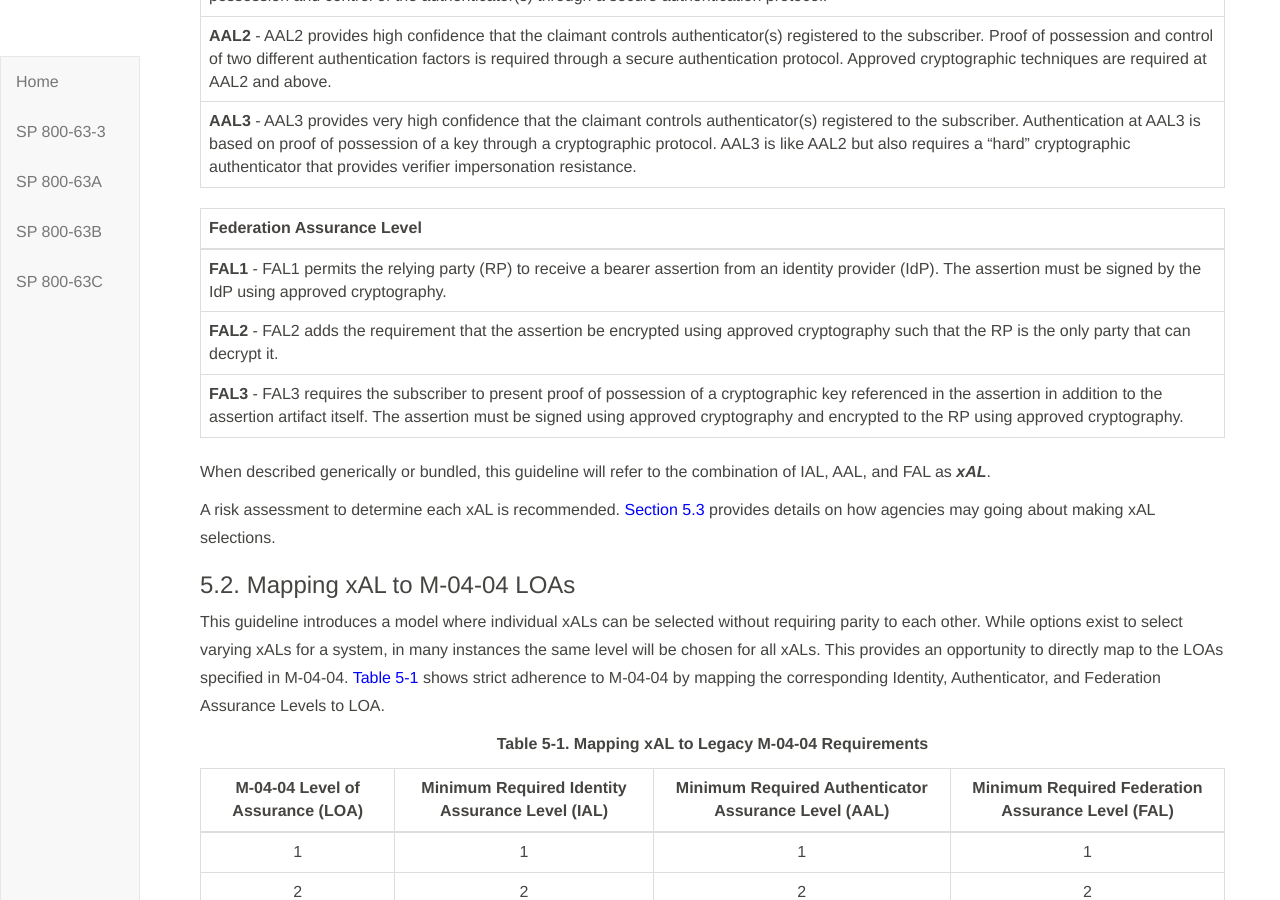
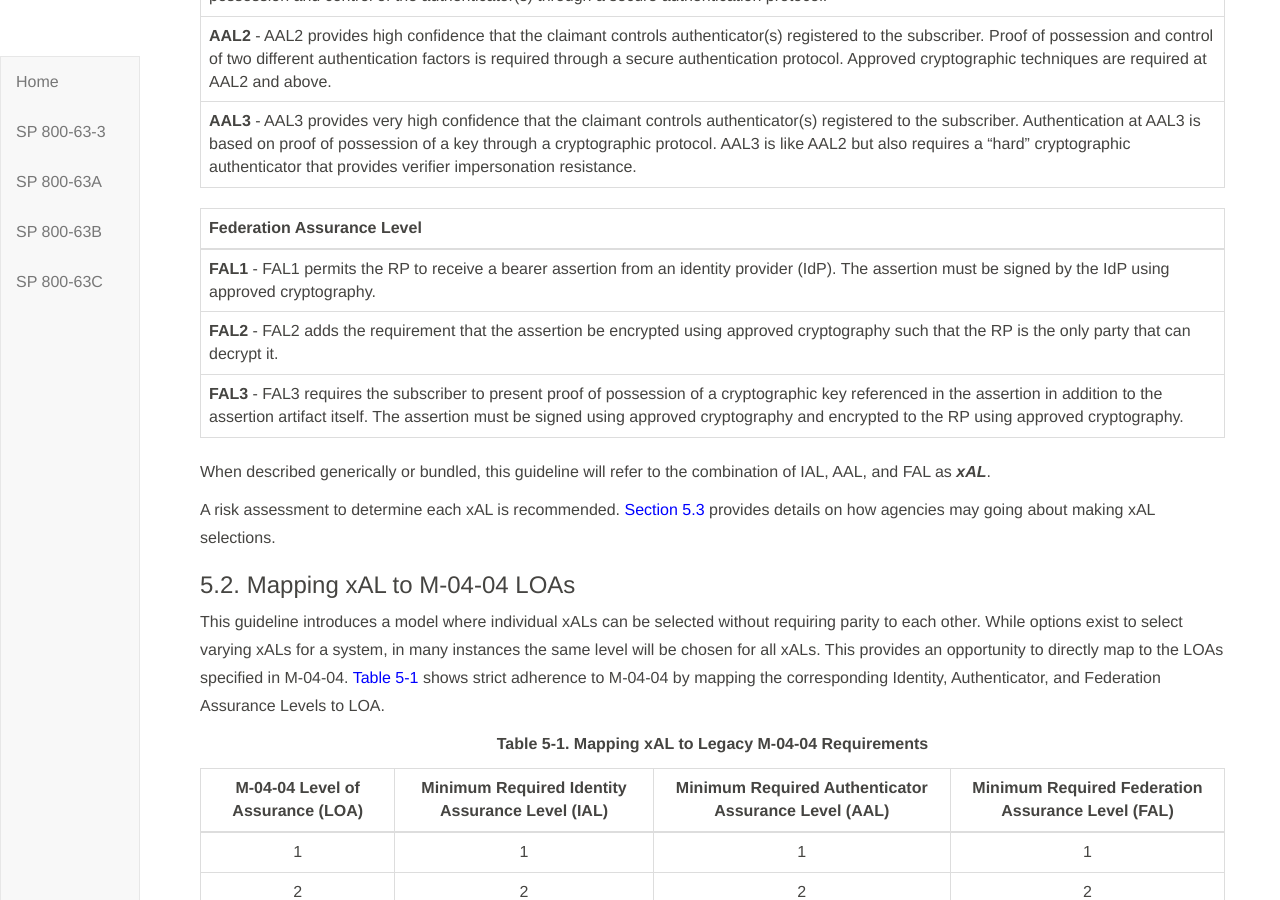
Before and after one commit to usnistgov/800-63-3, a Jekyll site: the page built from sp800-63-3/sec5_xAL.md, in a window 1280 px wide and 900 px high, scrolled down 1387 px. Built offline with Jekyll 4.4.1, drawn with Linux system fonts in a browser that asks for light colours; our own code applies the rules of GitHub Pages for plain Markdown files.

Commit message:
Update sec5_xAL.md

```diff
--- a/sp800-63-3/sec5_xAL.md
+++ b/sp800-63-3/sec5_xAL.md
@@ -45,7 +45,7 @@ A summary of each of the identity, authenticator, and federation assurance level
 
 |Federation Assurance Level|
 |:----------------------|
-|**FAL1** - FAL1 permits the relying party (RP) to receive a bearer assertion from an identity provider (IdP). The assertion must be signed by the IdP using approved cryptography.|
+|**FAL1** - FAL1 permits the RP to receive a bearer assertion from an identity provider (IdP). The assertion must be signed by the IdP using approved cryptography.|
 |**FAL2** - FAL2 adds the requirement that the assertion be encrypted using approved cryptography such that the RP is the only party that can decrypt it.|
 |**FAL3** - FAL3 requires the subscriber to present proof of possession of a cryptographic key referenced in the assertion in addition to the assertion artifact itself. The assertion must be signed using approved cryptography and encrypted to the RP using approved cryptography.|
 
```
